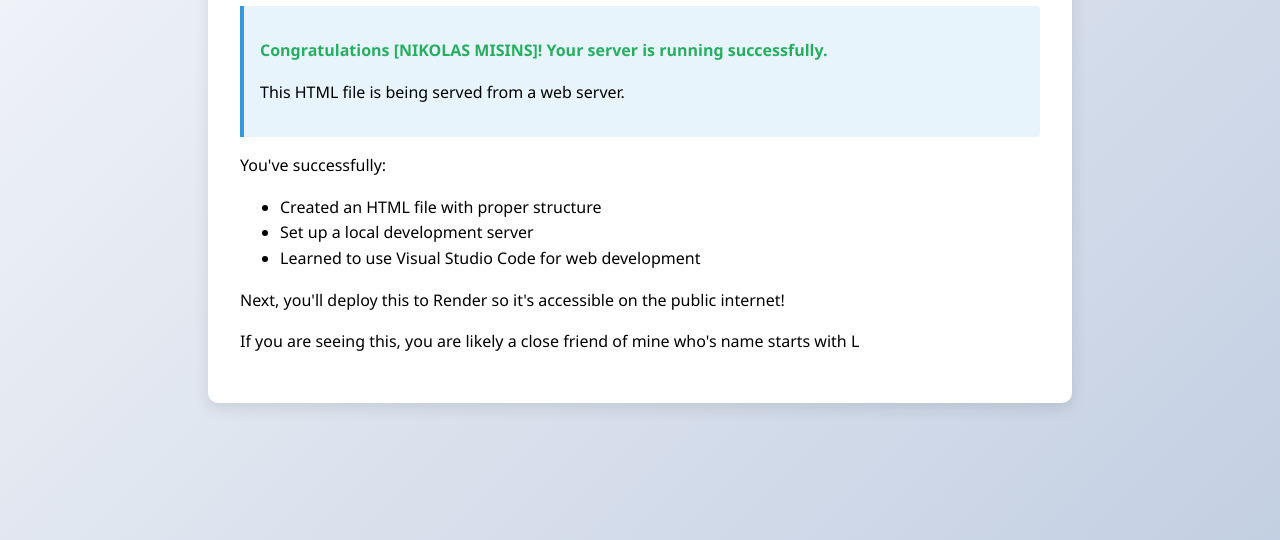
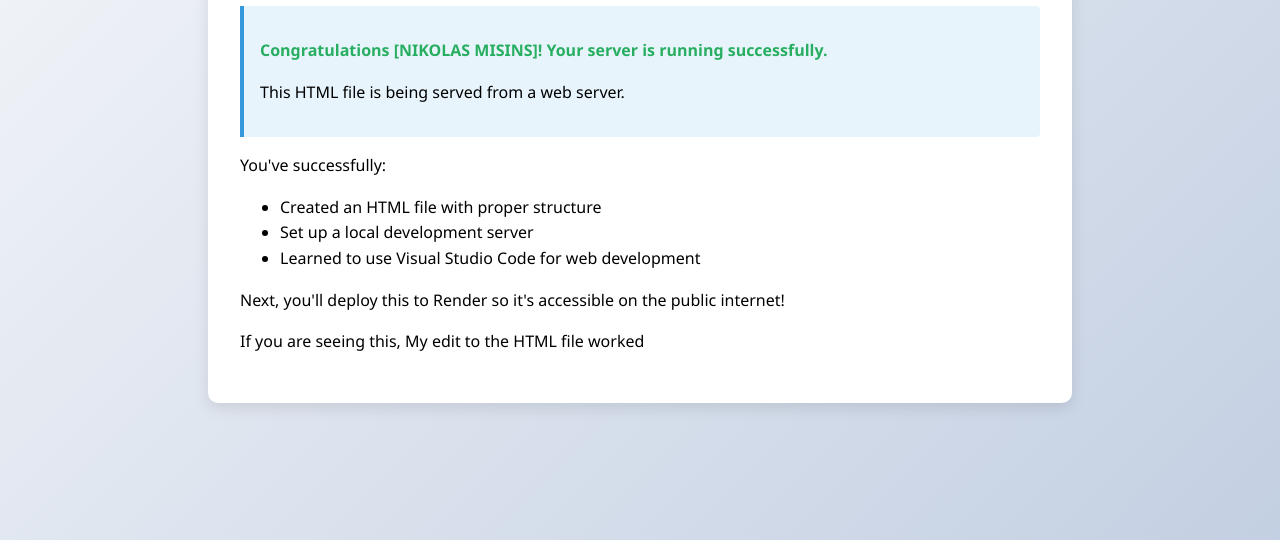
Before and after one commit to NikNci/site-project1, a plain HTML site: page index.html in a window 1280 px wide. Shown: the part 260-800 px from the top of the page. Drawn offline with Linux system fonts and the light colour scheme.

Commit message:
Update index.html

```diff
--- a/index.html
+++ b/index.html
@@ -68,7 +68,7 @@
  </ul>
 
  <p>Next, you'll deploy this to Render so it's accessible on the public internet!</p>
- <p>If you are seeing this, you are likely a close friend of mine who's name starts with L</p>
+ <p>If you are seeing this, My edit to the HTML file worked</p>
  </div>
 </body>
 </html>
```
